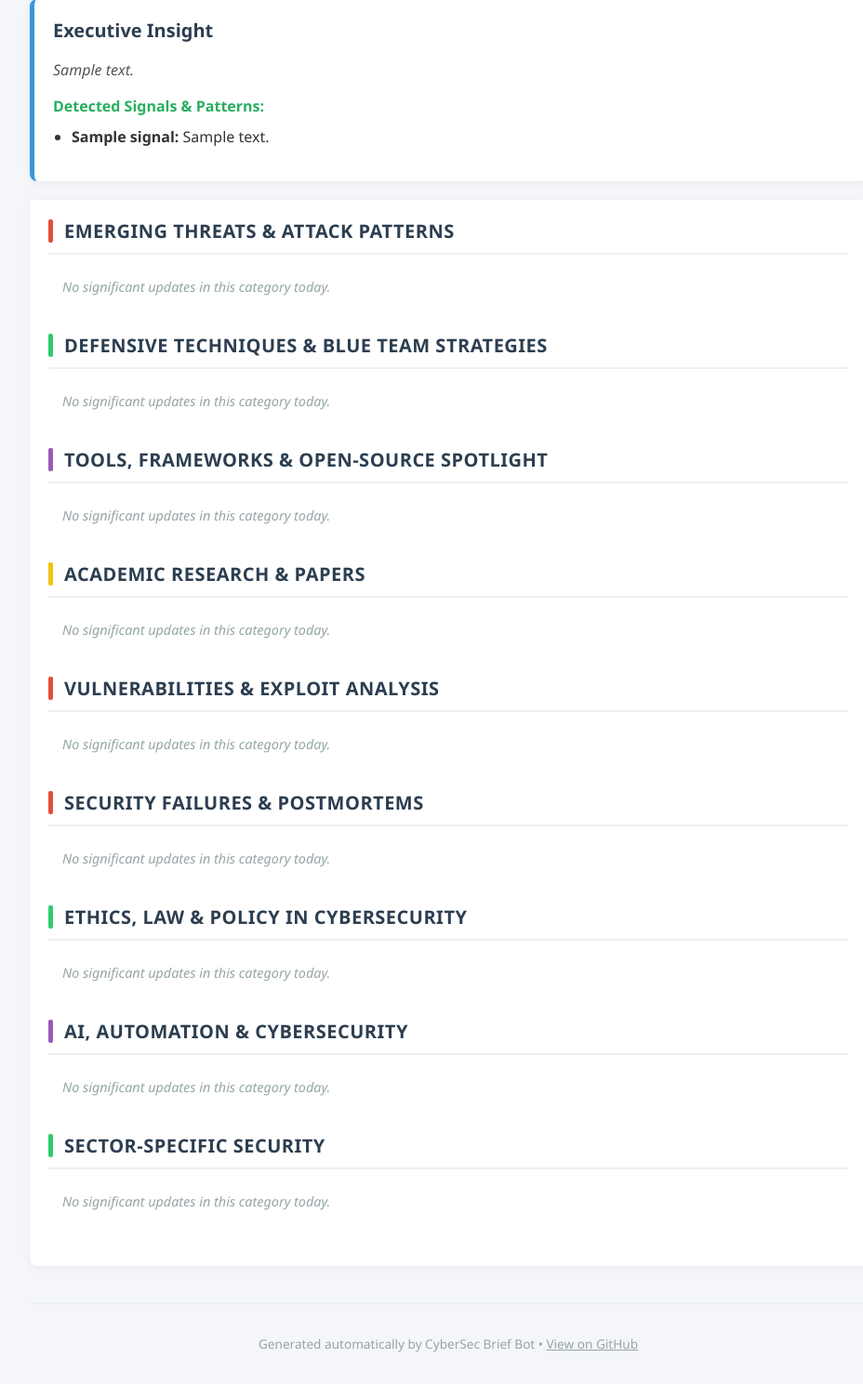
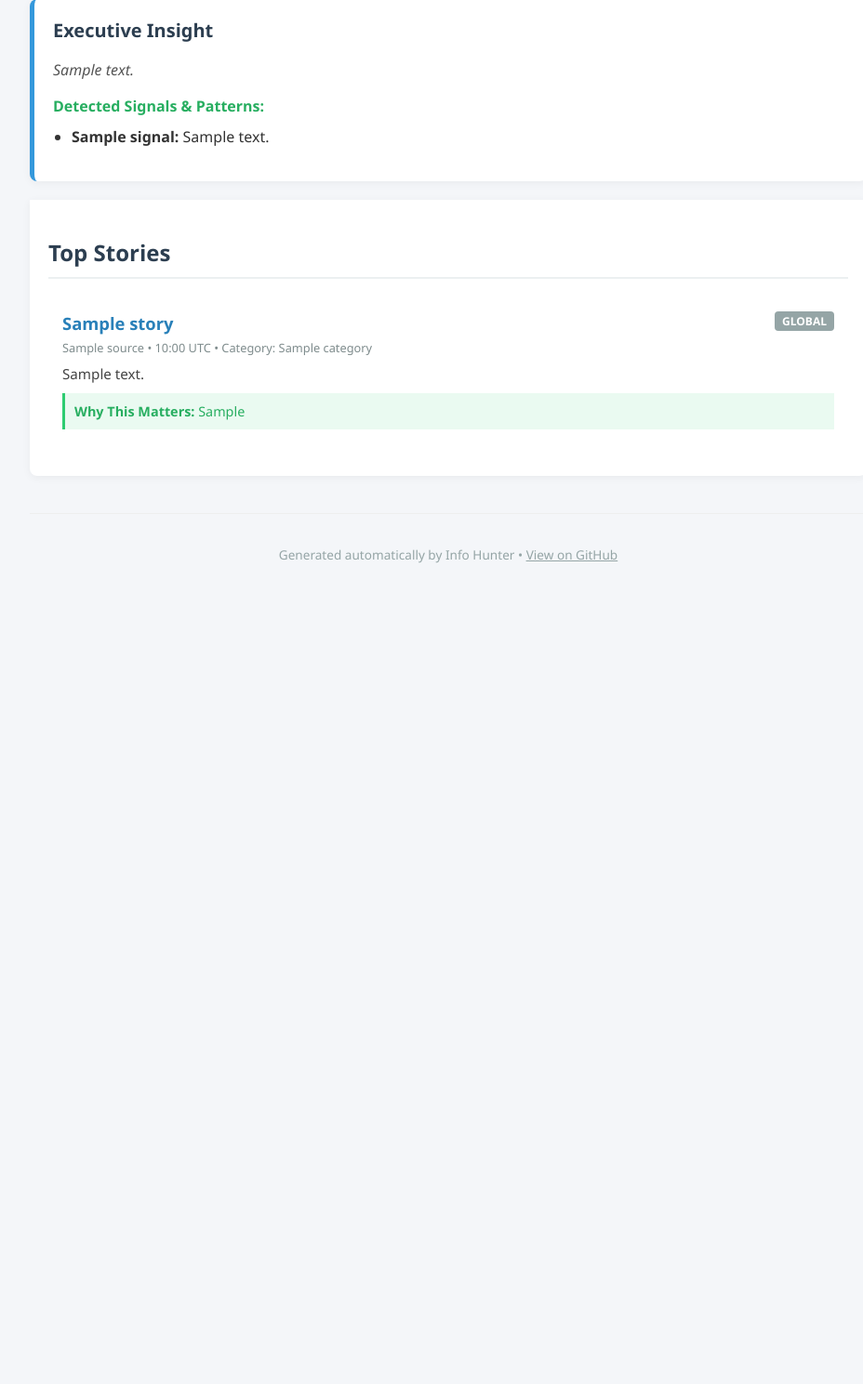
Before and after one commit to VeeNyanjau/CyberSecBrief, a Python web app: template templates/email_template.html in a window 1280 px wide. Shown: the part 158-1647 px from the top of the page at 93% size, without its empty margins (158-1086 px from the left). After the commit the page ends 764 px from the top, so only its background shows below. Run offline with Jinja, Linux system fonts and the light colour scheme; the template is opened without the code that fills it: most values are stand-ins (such as "Sample title", 1, 10 or a date in 2020).

Commit message:
parameter adjust

```diff
--- a/src/emailer.py
+++ b/src/emailer.py
@@ -27,7 +27,7 @@ class EmailService:
             return None
         return pdf_buffer.getvalue()
 
-    def send_briefing(self, stories: Dict[str, List[Dict]], insights: Dict = None) -> None:
+    def send_briefing(self, stories: List[Dict], insights: Dict = None) -> None:
         """Generates the HTML briefing and sends it via email with PDF attachment."""
         try:
             # Load both templates
--- a/templates/email_template.html
+++ b/templates/email_template.html
@@ -6,7 +6,6 @@
         body {
             font-family: 'Segoe UI', Tahoma, Geneva, Verdana, sans-serif;
             background-color: #f4f6f9;
-            /* Light grey background */
             color: #333;
             max-width: 900px;
             margin: 0 auto;
@@ -15,7 +14,6 @@
 
         .header {
             background: linear-gradient(135deg, #2c3e50 0%, #3498db 100%);
-            /* Modern gradient */
             color: #fff;
             padding: 30px 20px;
             text-align: center;
@@ -43,101 +41,79 @@
             box-shadow: 0 2px 10px rgba(0, 0, 0, 0.05);
         }
 
-        /* Category Styling */
-        .category-section {
-            margin-bottom: 30px;
-        }
-
-        .category-header {
-            display: flex;
-            align-items: center;
-            border-bottom: 2px solid #ecf0f1;
-            padding-bottom: 10px;
-            margin-bottom: 15px;
-        }
-
-        .category-accent {
-            width: 5px;
-            height: 25px;
-            background-color: #3498db;
-            /* Default Blue */
-            margin-right: 12px;
-            border-radius: 2px;
-        }
-
-        /* Color coding per group roughly */
-        .cat-threat .category-accent {
-            background-color: #e74c3c;
-        }
-
-        /* Red */
-        .cat-defensive .category-accent {
-            background-color: #2ecc71;
-        }
-
-        /* Green */
-        .cat-tools .category-accent {
-            background-color: #9b59b6;
-        }
-
-        /* Purple */
-        .cat-research .category-accent {
-            background-color: #f1c40f;
-        }
-
-        /* Yellow */
-
-        .category-title {
-            color: #2c3e50;
-            font-size: 1.25em;
-            font-weight: 600;
-            margin: 0;
-            text-transform: uppercase;
-            letter-spacing: 0.5px;
-        }
-
         /* Story Card */
         .story {
             background-color: #fff;
             padding: 15px;
             margin-bottom: 15px;
-            border-left: 3px solid transparent;
+            border-bottom: 1px solid #ecf0f1;
             transition: all 0.2s;
         }
 
-        .story:hover {
-            border-left-color: #3498db;
-            background-color: #f8f9fa;
+        .story:last-child {
+            border-bottom: none;
+        }
+
+        .story-header {
+            display: flex;
+            align-items: flex-start;
+            justify-content: space-between;
+            margin-bottom: 5px;
         }
 
         .story-title {
-            display: block;
             font-size: 1.15em;
             font-weight: 700;
             color: #2980b9;
             text-decoration: none;
-            margin-bottom: 6px;
+            flex-grow: 1;
+            margin-right: 10px;
+        }
+
+        .badge {
+            font-size: 0.75em;
+            font-weight: bold;
+            padding: 2px 8px;
+            border-radius: 4px;
+            text-transform: uppercase;
+            white-space: nowrap;
+        }
+
+        .badge-kenya {
+            background-color: #e74c3c;
+            color: white;
+        }
+
+        .badge-ea {
+            background-color: #e67e22;
+            color: white;
+        }
+
+        .badge-global {
+            background-color: #95a5a6;
+            color: white;
         }
 
         .story-meta {
             font-size: 0.8em;
             color: #7f8c8d;
             margin-bottom: 8px;
-            text-transform: uppercase;
-            letter-spacing: 0.5px;
         }
 
         .summary {
             font-size: 0.95em;
             line-height: 1.5;
             color: #444;
+            margin-bottom: 10px;
         }
 
-        .empty-state {
-            font-style: italic;
-            color: #95a5a6;
-            padding: 10px 15px;
+        .why-box {
+            background-color: #eafaf1;
+            border-left: 3px solid #2ecc71;
+            padding: 10px;
             font-size: 0.9em;
+            color: #27ae60;
+            margin-top: 8px;
         }
 
         .footer {
@@ -157,7 +133,7 @@
         <div class="date">{{ date }}</div>
     </div>
 
-    <!-- Executive Insight Summary (New) -->
+    <!-- Executive Insight Summary -->
     {% if insights.executive_summary or insights.signals %}
     <div
         style="background-color: #fff; padding: 20px; border-radius: 8px; box-shadow: 0 2px 10px rgba(0,0,0,0.05); margin-bottom: 20px; border-left: 5px solid #3498db;">
@@ -182,44 +158,45 @@
     {% endif %}
 
     <div class="content">
-        {% set categories = [
-        ('Emerging Threats & Attack Patterns', 'cat-threat'),
-        ('Defensive Techniques & Blue Team Strategies', 'cat-defensive'),
-        ('Tools, Frameworks & Open-Source Spotlight', 'cat-tools'),
-        ('Academic Research & Papers', 'cat-research'),
-        ('Vulnerabilities & Exploit Analysis', 'cat-threat'),
-        ('Security Failures & Postmortems', 'cat-threat'),
-        ('Ethics, Law & Policy in Cybersecurity', 'cat-defensive'),
-        ('AI, Automation & Cybersecurity', 'cat-tools'),
-        ('Sector-Specific Security', 'cat-defensive')
-        ] %}
+        <h2 style="color: #2c3e50; border-bottom: 2px solid #ecf0f1; padding-bottom: 10px; margin-bottom: 20px;">Top
+            Stories</h2>
 
-        {% for category_name, style_class in categories %}
-        <div class="category-section {{ style_class }}">
-            <div class="category-header">
-                <div class="category-accent"></div>
-                <h2 class="category-title">{{ category_name }}</h2>
+        {% if stories %}
+        {% for story in stories %}
+        <div class="story">
+            <div class="story-header">
+                <a href="{{ story.link }}" class="story-title">{{ story.title }}</a>
+                {% if story.region == 'Kenya' %}
+                <span class="badge badge-kenya">Kenya</span>
+                {% elif story.region == 'East Africa' %}
+                <span class="badge badge-ea">East Africa</span>
+                {% else %}
+                <span class="badge badge-global">Global</span>
+                {% endif %}
             </div>
 
-            {% if stories[category_name] %}
-            {% for story in stories[category_name] %}
-            <div class="story">
-                <a href="{{ story.link }}" class="story-title">{{ story.title }}</a>
-                <div class="story-meta">
-                    {{ story.source }} • {{ story.published.strftime('%H:%M UTC') }}
-                </div>
-                <div class="summary">{{ story.clean_summary }}</div>
+            <div class="story-meta">
+                {{ story.source }} • {{ story.published.strftime('%H:%M UTC') }} • Category: {{ story.category }}
             </div>
-            {% endfor %}
-            {% else %}
-            <div class="empty-state">No significant updates in this category today.</div>
+
+            <div class="summary">{{ story.clean_summary }}</div>
+
+            {% if story.why_it_matters %}
+            <div class="why-box">
+                <strong>Why This Matters:</strong> {{ story.why_it_matters }}
+            </div>
             {% endif %}
         </div>
         {% endfor %}
+        {% else %}
+        <div class="empty-state" style="font-style: italic; color: #95a5a6; padding: 20px; text-align: center;">
+            No significant updates today.
+        </div>
+        {% endif %}
     </div>
 
     <div class="footer">
-        <p>Generated automatically by CyberSec Brief Bot • <a href="https://github.com/vickymuiruri/CyberSecBrief"
+        <p>Generated automatically by Info Hunter • <a href="https://github.com/vickymuiruri/CyberSecBrief"
                 style="color:#95a5a6;">View on GitHub</a></p>
     </div>
 </body>
```
Also changed, not shown: src/collector.py (+45 -0 lines), src/processor.py (+106 -58 lines), templates/report_template.html (+45 -57 lines), verify_run.py (+12 -10 lines), 1 other file.
